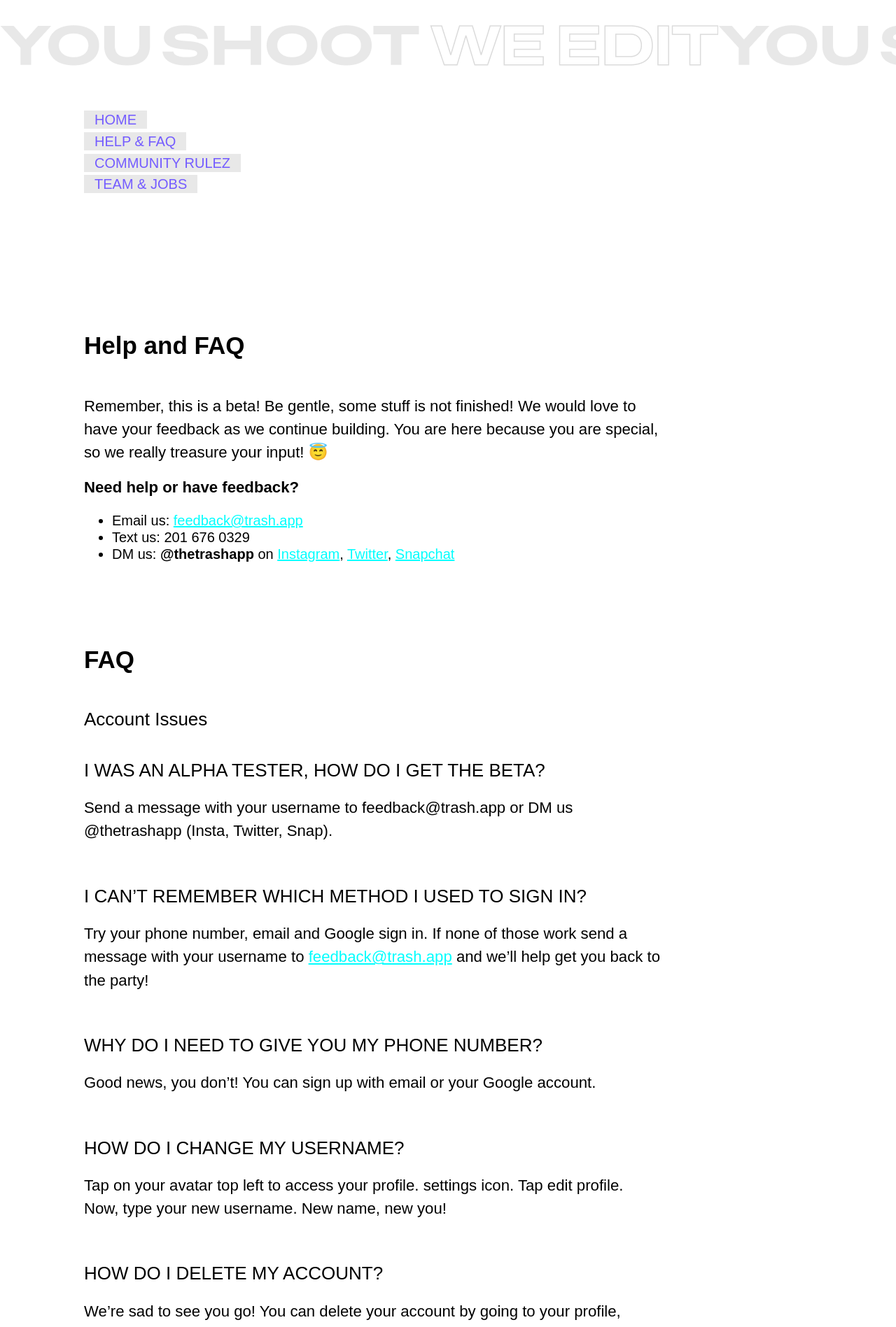
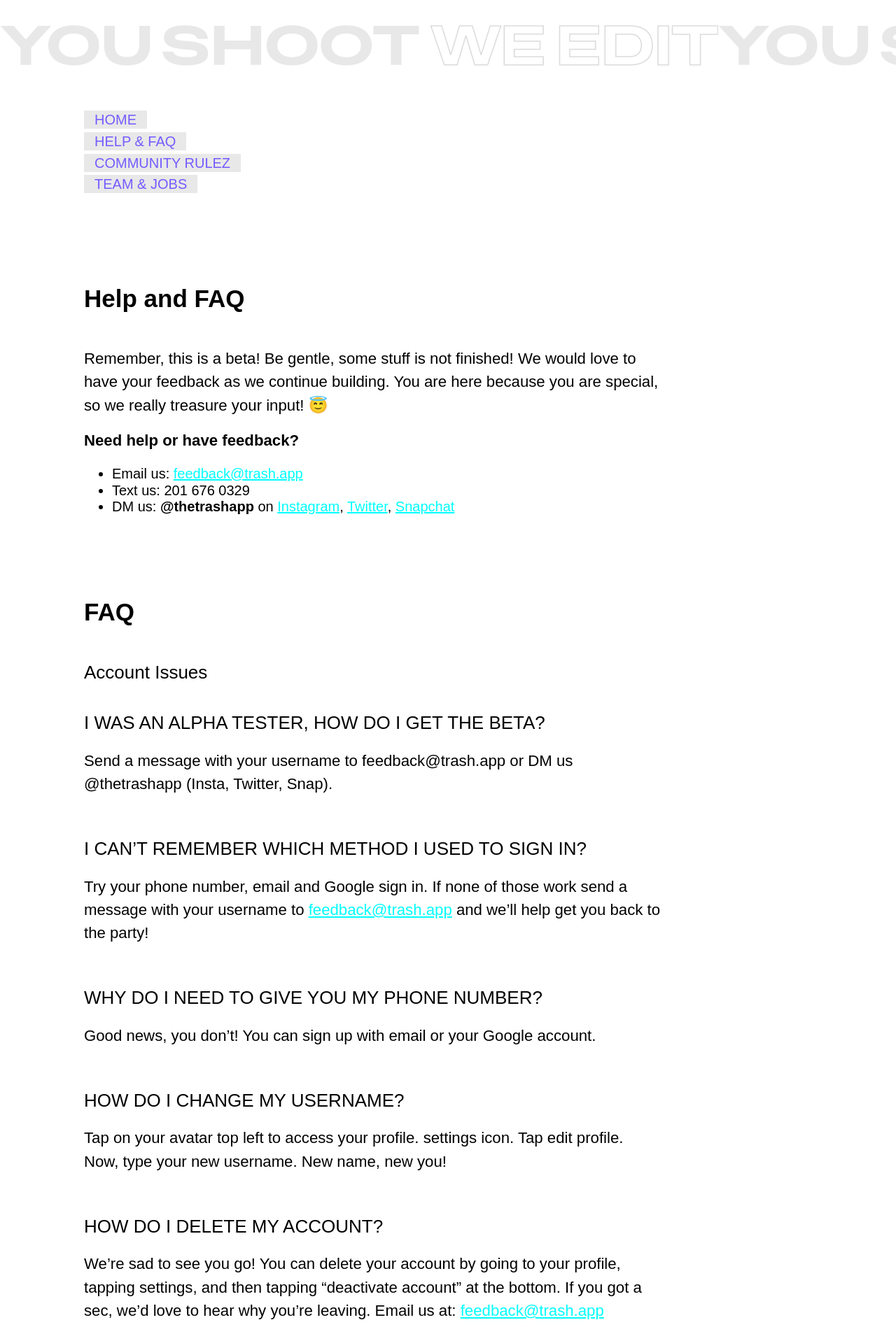
Before and after one commit to TRASH-INC/trash-inc.github.io, a Jekyll site: the page built from FAQ.html, in a window 1280 px wide. Shown: the top 1897 px of the page at 70% size. Built offline with Jekyll 4.4.1, drawn with Linux system fonts in a browser that asks for light colours; some web fonts are replaced.

Commit message:
Add minor Sass tweaks
These tweaks include:
- adjusting the margins for all h1's
- adding responsive padding to and
removing bold weight from the footer
- removing absolute positioning from header
- adding top margins to siblings of `.page-section`

```diff
--- a/_sass/base/_typography.scss
+++ b/_sass/base/_typography.scss
@@ -11,7 +11,7 @@ html {
 
 
 h1 {
-  @include margin($spacing-medium 0 $spacing-base);
+  @include margin($spacing-base 0);
   font-family: $font-family-plaid-xl;
   font-size: 1.11rem;
   line-height: 1.1;
@@ -25,7 +25,7 @@ h1 {
 h2,
 h3 {
   @include margin($spacing-base 0 $spacing-small);
-  font-size: .88rem;
+  font-size: 1.2rem;
   font-weight: normal;
   line-height: 1.375;
 
--- a/_sass/components/_site-footer.scss
+++ b/_sass/components/_site-footer.scss
@@ -1,14 +1,23 @@
 .site-footer {
   @include margin($spacing-base 0 null);
+  @include padding(null $spacing-base);
   color: $gray-medium;
-  font-weight: bold;
+  position: relative;
   text-transform: uppercase;
-  position: relative;
+
+  @media (min-width: $screen-size-medium) {
+    @include padding(null $spacing-medium);
+  }
+
+  @media (min-width: $screen-size-large) {
+    @include padding(null $spacing-large);
+  }
 }
 
 .site-footer__links {
   @include padding(0);
   list-style: none;
+  margin-bottom: 0;
 }
 
 .site-footer__links li {
@@ -25,6 +34,12 @@
   text-decoration: none;
 
   &:hover {
-    color: $white;
+    color: $purple;
   }
 }
+
+.site-footer__links,
+.site-footer__copyright {
+  font-family: $font-family-plaid-xs-mono;
+  font-size: 1.11rem;
+}
--- a/_sass/components/_site-header.scss
+++ b/_sass/components/_site-header.scss
@@ -1,6 +1,5 @@
 .site-header {
   margin-bottom: $spacing-medium;
-  position: absolute;
   width: 100%;
 }
 
--- a/_sass/patterns/_page-section.scss
+++ b/_sass/patterns/_page-section.scss
@@ -1,3 +1,3 @@
-.page-section {
+.page-section + .page-section {
   @include margin($spacing-large auto null);
 }
```
